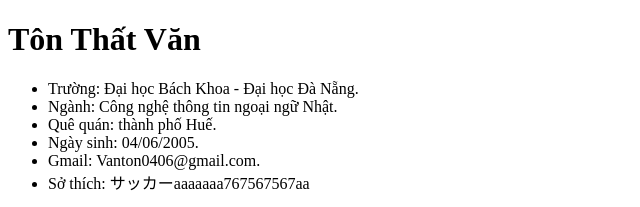
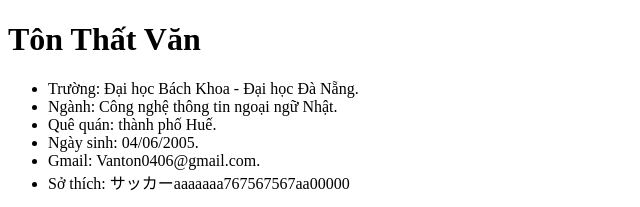
Before and after one commit to tonthatvan10/MarkinQIT---SGroup, a plain HTML site: page a.html in a window 1280 px wide. Shown: the top 207 px of the page, 0-640 px from the left. Drawn offline with Linux system fonts and the light colour scheme.

Commit message:
Update a.html

```diff
--- a/a.html
+++ b/a.html
@@ -34,7 +34,7 @@
         <li>Quê quán: thành phố Huế.</li>
         <li>Ngày sinh: 04/06/2005.</li>
         <li>Gmail: Vanton0406@gmail.com.</li>
-        <li>Sở thích: サッカーaaaaaaa767567567aa</li>
+        <li>Sở thích: サッカーaaaaaaa767567567aa00000</li>
     </ul>
     <img src="./1222.jpg" alt="" width="500" height="500">
 
```
